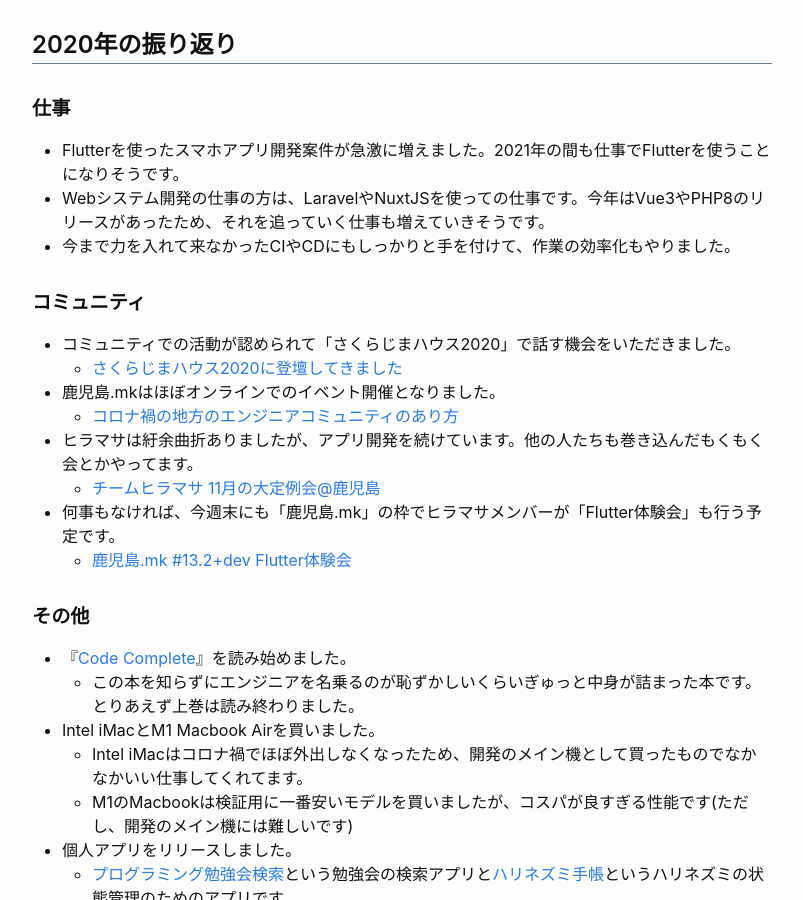
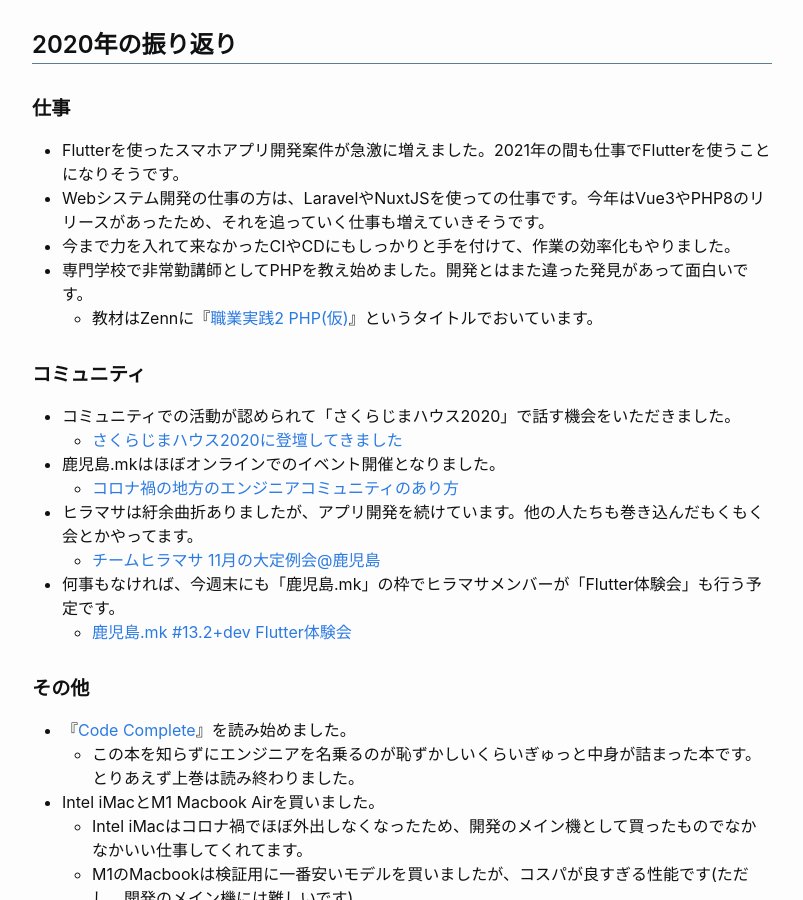
Before and after one commit to qst-exe/qst-blog, a Jekyll site: the page built from _posts/2020-12-21-post-740.md, in a window 1280 px wide and 900 px high, scrolled down 421 px. Shown: the whole window, without its empty margins (238-1041 px from the left). Built offline with Jekyll 4.4.1, drawn with Linux system fonts in a browser that asks for light colours; comment, search, counter and statistics services are not loaded.

Commit message:
[Fix] 非常勤講師に関する記述追加

```diff
--- a/_posts/2020-12-21-post-740.md
+++ b/_posts/2020-12-21-post-740.md
@@ -34,6 +34,8 @@ tags:
 - Flutterを使ったスマホアプリ開発案件が急激に増えました。2021年の間も仕事でFlutterを使うことになりそうです。
 - Webシステム開発の仕事の方は、LaravelやNuxtJSを使っての仕事です。今年はVue3やPHP8のリリースがあったため、それを追っていく仕事も増えていきそうです。
 - 今まで力を入れて来なかったCIやCDにもしっかりと手を付けて、作業の効率化もやりました。
+- 専門学校で非常勤講師としてPHPを教え始めました。開発とはまた違った発見があって面白いです。
+    - 教材はZennに『[職業実践2 PHP(仮)](https://zenn.dev/qst/books/f49e20f55253fa2ba0d0){:target="_blank"}』というタイトルでおいています。
 
 ### コミュニティ
 
```
